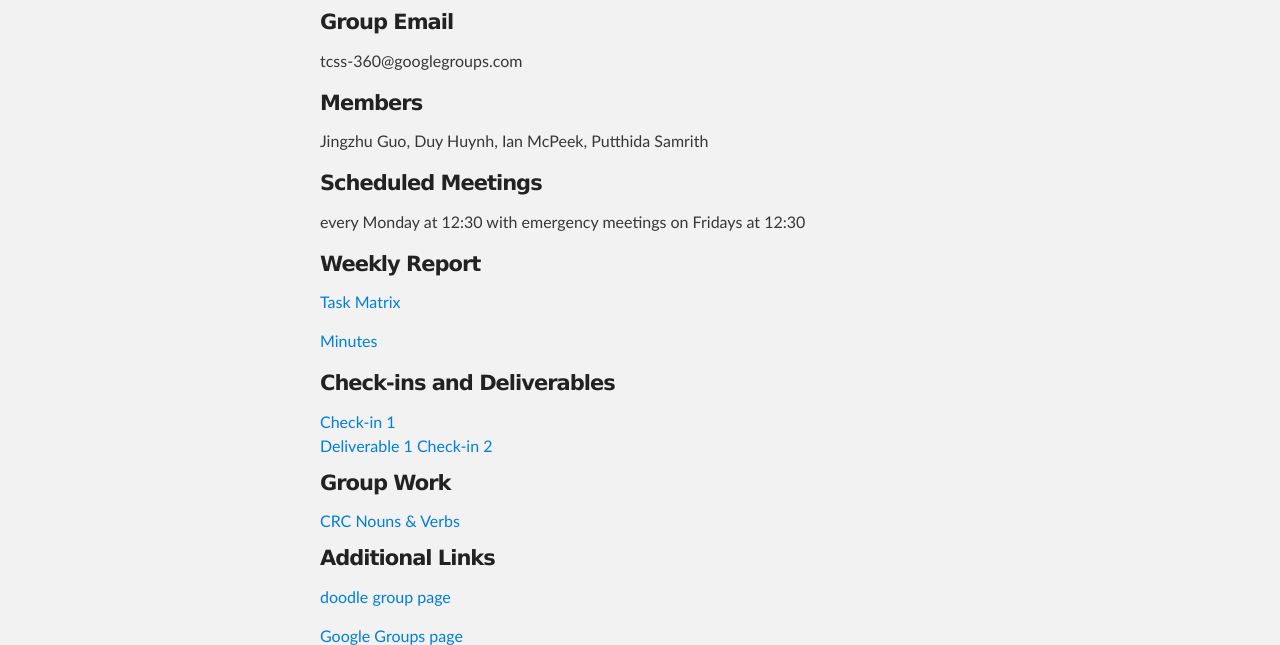
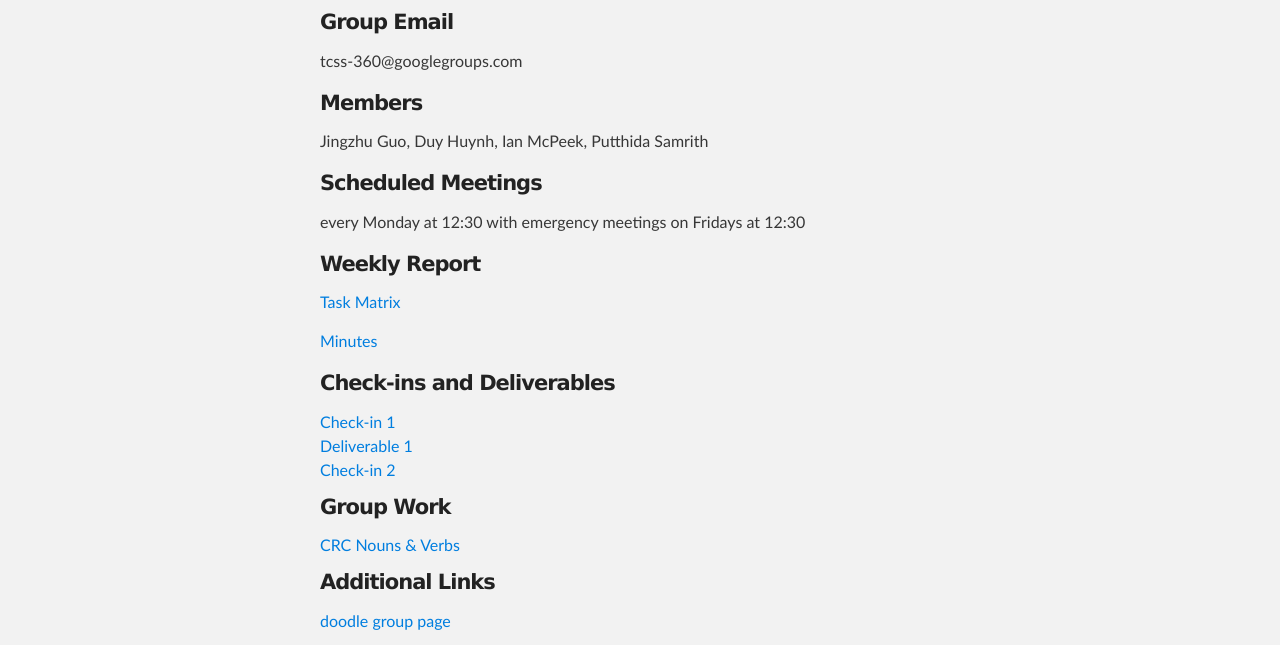
Before and after one commit to HuSCII/HuSCII, a plain HTML site: page index.html in a window 1280 px wide. Shown: the part 667-1312 px from the top of the page. Drawn offline with Linux system fonts and the light colour scheme.

Commit message:
Forgot a line break in between items in check-in/delivs

```diff
--- a/index.html
+++ b/index.html
@@ -49,7 +49,7 @@
 
 <h4>Check-ins and Deliverables</h4>
 <a href="https://drive.google.com/file/d/0B9dGBtNiBX-MekhzZjZTQURzYWM/view?usp=sharing">Check-in 1</a><br>
-<a href="">Deliverable 1</a>
+<a href="">Deliverable 1</a><br>
 <a href="">Check-in 2</a>
 <br>
 
```
